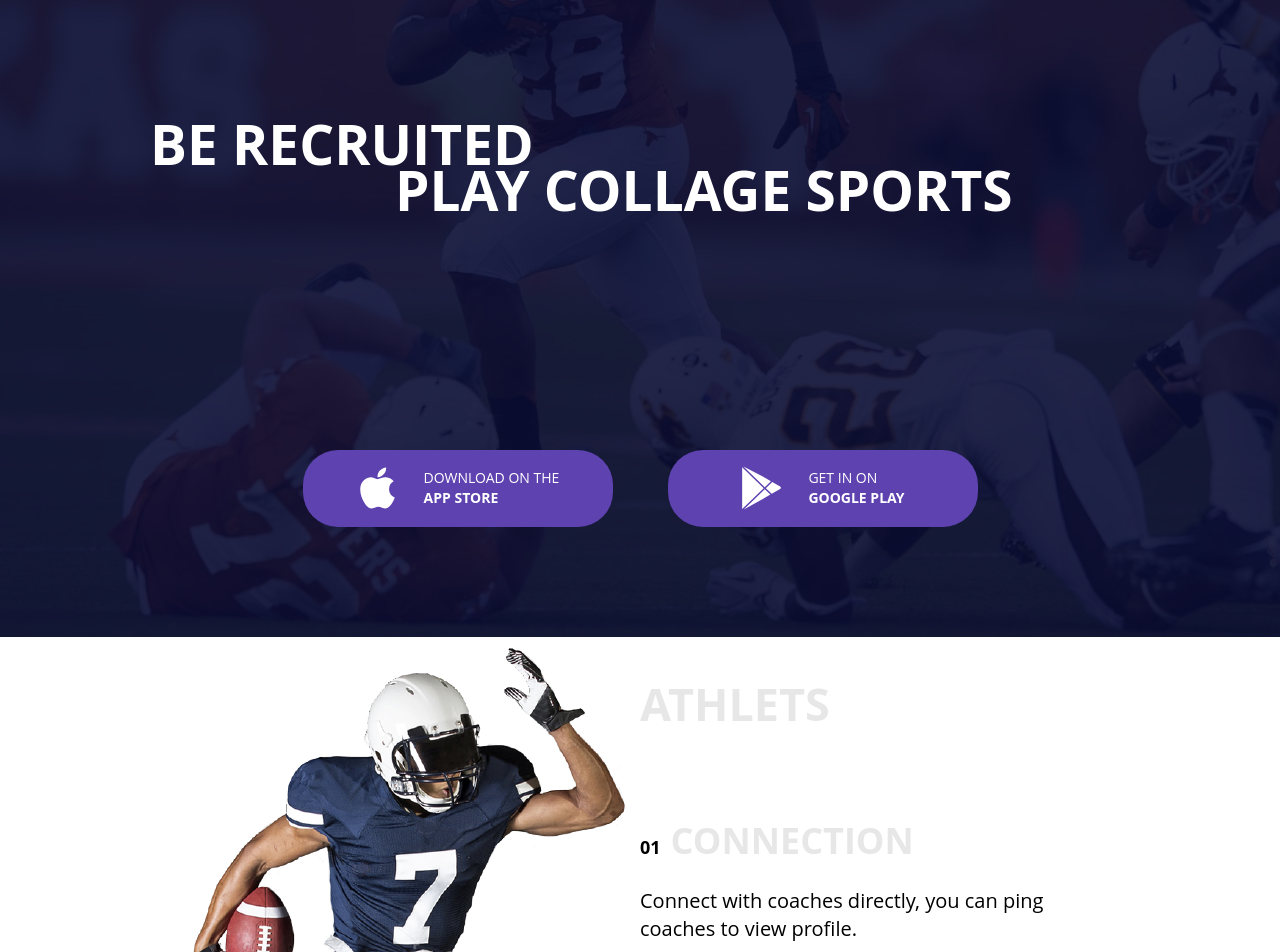
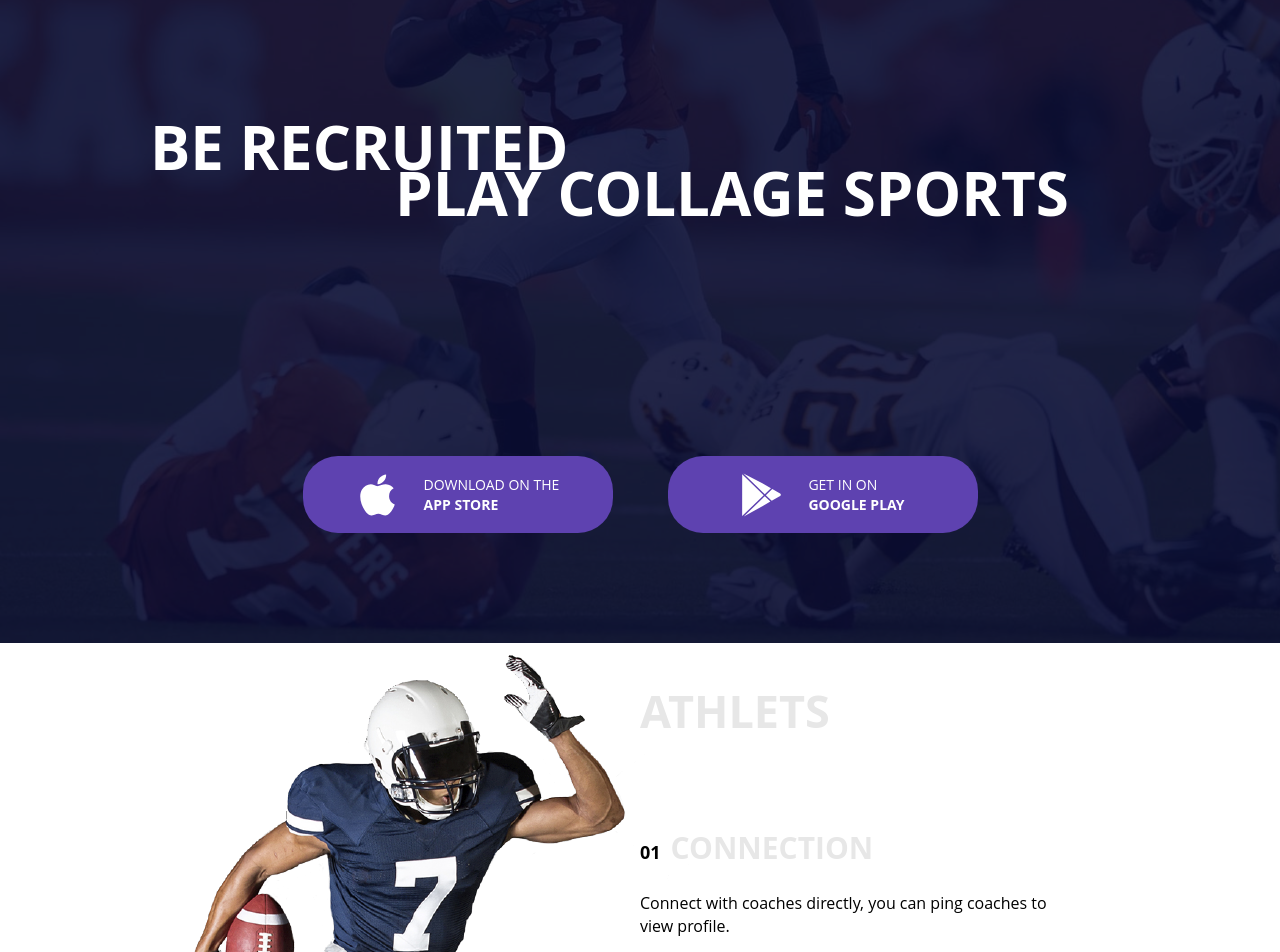
Before and after one commit to georgeaslikyan/Diploma, a plain HTML site: page index.html in a window 1280 px wide. Shown: the part 220-1172 px from the top of the page. Drawn offline with Linux system fonts and the light colour scheme; a web font is replaced by a local one.

Commit message:
Update style.css

```diff
--- a/css/style.css
+++ b/css/style.css
@@ -70,7 +70,7 @@ body {
   color: #fff;
   text-transform: uppercase;
   font-family: Open Sans, Arial, sans-serif;
-  font-size: 86px;
+  font-size: 90px;
   line-height: 70px;
   font-weight: bold;
 }
@@ -470,9 +470,9 @@ margin: 0 auto;
 
 /*  ЗАГОЛОВКИ  */
 
-@media(min-width : 961px) and (max-width : 1587px){
+@media(min-width : 961px) and (max-width : 1648px){
   .title_text{
-  font-size: 55px;
+  font-size: 60px;
   line-height: 46px;
   }
 
@@ -481,7 +481,7 @@ margin: 0 auto;
 }
 }
 
-@media(min-width: 961px) and (max-width: 1129px){
+@media(min-width: 961px) and (max-width: 1198px){
   .title_text{
   font-size: 43px;
   line-height: 35px;
@@ -502,6 +502,10 @@ margin: 0 auto;
 .card-number{
   font-size: 16px;
 }
+.athlets-header,
+.players-header{
+  font-size : 30px;
+}
 }
 
 
@@ -511,7 +515,17 @@ margin: 0 auto;
   .active-text,
   .contact-text,
   .work-text{
-    font-size: 15px;
+    font-size: 18px;
     line-height: 20px;
   }
+
 }
+
+@media(min-width: 961px) and (max-width: 1550px){
+  .players-text,
+  .athlets-text{
+    font-size: 16px;
+    line-height: 23px;
+  }
+
+}
```
